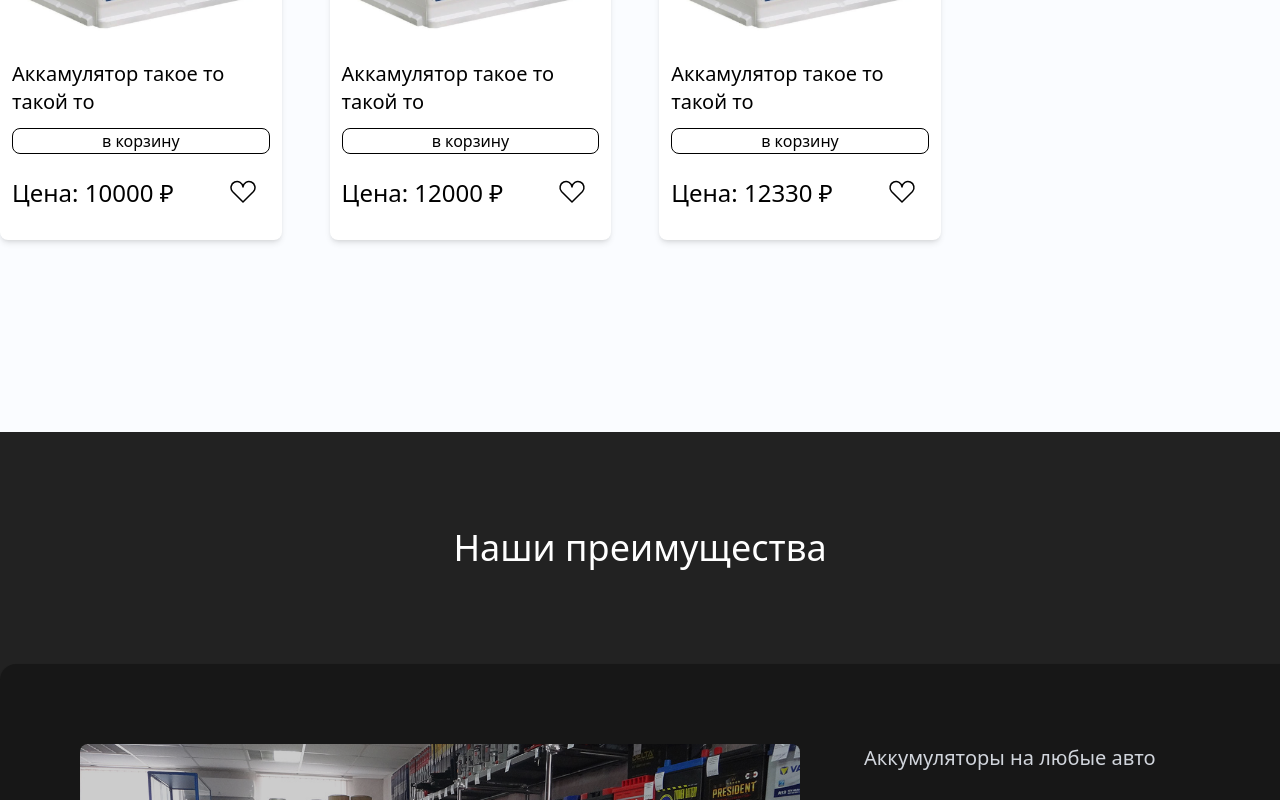
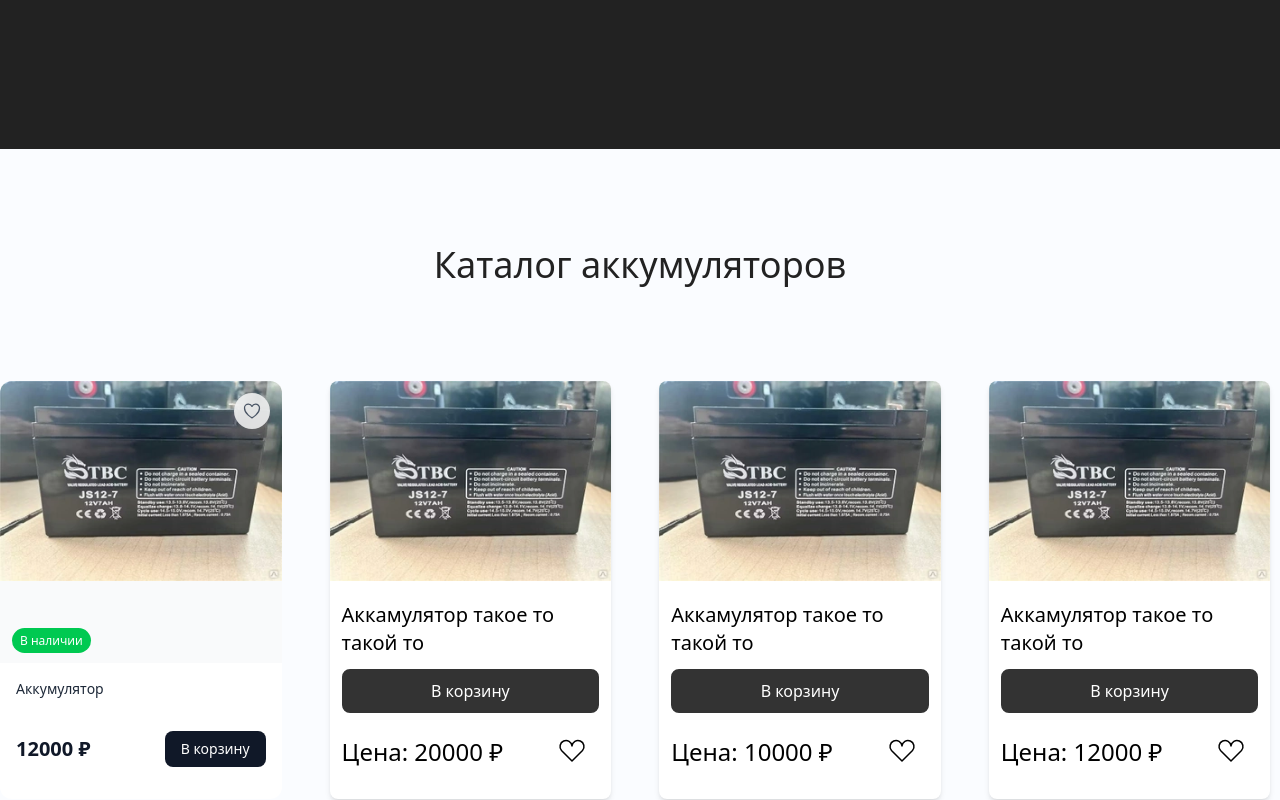
Before and after one commit to dishonoredd/BatteriesDipl, a Next.js app: page / in a window 1280 px wide. Shown: the part 1640-2440 px from the top of the page. Built offline with nearby package versions, Linux system fonts and the light colour scheme.

Commit message:
доработка и изменения в дизайне

```diff
--- a/src/app/page.tsx
+++ b/src/app/page.tsx
@@ -6,8 +6,9 @@ export default function App() {
   return (
     <>
       <Mainpage />
+      <Advantages />
+
       <Catalog />
-      <Advantages />
     </>
   );
 }
--- a/src/components/main/Advantages.tsx
+++ b/src/components/main/Advantages.tsx
@@ -12,7 +12,7 @@ const listItems: string[] = [
 
 export default function Advantages() {
   return (
-    <div className="bg-[#222] pb-24 mt-48">
+    <div className="bg-[#222] pb-48">
       <p className="text-4xl text-center text-white p-24">Наши преимущества</p>
 
       <div className=" mx-auto w-400 shadow-md bg-[#171717] p-20 flex rounded-2xl ">
--- a/src/components/main/Catalog.tsx
+++ b/src/components/main/Catalog.tsx
@@ -6,8 +6,71 @@ import CatalogActiveBtns from "../ui/catalog/CatalogActiveBtns";
 export default function Catalog() {
   return (
     <>
-      <h2 className="text-center p-24 text-4xl ">Каталог аккумуляторов</h2>
+      <h2 className="text-center p-24 text-4xl text-[#222]">
+        Каталог аккумуляторов
+      </h2>
       <ul className=" w-400 mx-auto grid grid-cols-5 gap-12">
+        <div className="group relative bg-white rounded-xl overflow-hidden transition-all duration-300 hover:shadow-xl hover:-translate-y-1">
+          {/* Контейнер для изображения */}
+          <div className="relative aspect-square bg-gray-50 overflow-hidden">
+            <Image
+              src={"/371_original.webp"}
+              alt="Товар 1"
+              width={230}
+              height={600}
+              className="w-full h-50 rounded-t-lg"
+            />
+
+            {/* Кнопка избранного (сердечко) */}
+            <button
+              className="absolute top-3 right-3 p-2 bg-white/80 backdrop-blur-sm rounded-full transition-all duration-200 hover:scale-110 hover:bg-white"
+              aria-label="Добавить в избранное"
+            >
+              <svg
+                xmlns="http://www.w3.org/2000/svg"
+                viewBox="0 0 24 24"
+                fill="none"
+                stroke="currentColor"
+                strokeWidth="1.5"
+                className="w-5 h-5 text-gray-600 transition-colors"
+              >
+                <path
+                  strokeLinecap="round"
+                  strokeLinejoin="round"
+                  d="M21 8.25c0-2.485-2.099-4.5-4.688-4.5-1.935 0-3.597 1.126-4.312 2.733-.715-1.607-2.377-2.733-4.313-2.733C5.1 3.75 3 5.765 3 8.25c0 7.22 9 12 9 12s9-4.78 9-12z"
+                />
+              </svg>
+            </button>
+
+            {/* Бейдж "В наличии" */}
+            <div className="absolute bottom-3 left-3">
+              <span className="px-2 py-1 bg-green-500 text-white text-xs rounded-full font-medium">
+                В наличии
+              </span>
+            </div>
+          </div>
+
+          {/* Информация о товаре */}
+          <div className="p-4">
+            <h3 className="font-medium text-gray-800 text-sm line-clamp-2 min-h-[40px]">
+              Аккумулятор
+            </h3>
+
+            <div className="mt-3 flex items-center justify-between">
+              {/* Цена */}
+              <div>
+                <span className="text-xl font-bold text-gray-900">12000 ₽</span>
+              </div>
+
+              {/* Кнопка "В корзину" */}
+              <button className="relative px-4 py-2 bg-gray-900 text-white text-sm font-medium rounded-lg transition-all duration-200 hover:bg-gray-800 hover:shadow-md active:scale-95">
+                В корзину
+              </button>
+            </div>
+          </div>
+
+          {/* Анимация при наведении на кнопку */}
+        </div>
         {accumlist.map((accum) => (
           <li
             key={accum.id}
--- a/src/components/ui/catalog/CatalogCounter.tsx
+++ b/src/components/ui/catalog/CatalogCounter.tsx
@@ -29,17 +29,19 @@ export default function CatalogCounter(props: CounterProps) {
   }
 
   return (
-    <div className="flex justify-between">
+    <div className="flex justify-between items-center">
       <button
         onClick={() => deleteOne(props.acc.id)}
-        className="border rounded-lg"
+        className="min-w-12 font-bold border-2 border-[#333] rounded-lg bg-[#333] text-white p-2
+        duration-150 hover:bg-white hover:text-[#222] hover:border-[#222]"
       >
         -
       </button>
-      <p>{props.amount}</p>
+      <p className="text-xl text-[#222]">{props.amount}</p>
       <button
         onClick={() => addAccToCart(props.acc)}
-        className="border rounded-lg"
+        className="min-w-12 font-bold border-2 border-[#333] rounded-lg bg-[#333] text-white p-2
+        duration-150 hover:bg-white hover:text-[#222] hover:border-[#222]"
       >
         +
       </button>
--- a/src/components/ui/catalog/CatalogProductBtn.tsx
+++ b/src/components/ui/catalog/CatalogProductBtn.tsx
@@ -17,9 +17,10 @@ export default function CatalogProductBtn(props: CatalogBtnProps) {
   return (
     <button
       onClick={() => addAccToCart(props.acc)}
-      className="border rounded-lg"
+      className=" border-2 border-[#333] rounded-lg bg-[#333] text-white p-2
+       duration-150 hover:bg-white hover:text-[#222] hover:border-[#222] hover:font-bold"
     >
-      в корзину
+      В корзину
     </button>
   );
 }
```
